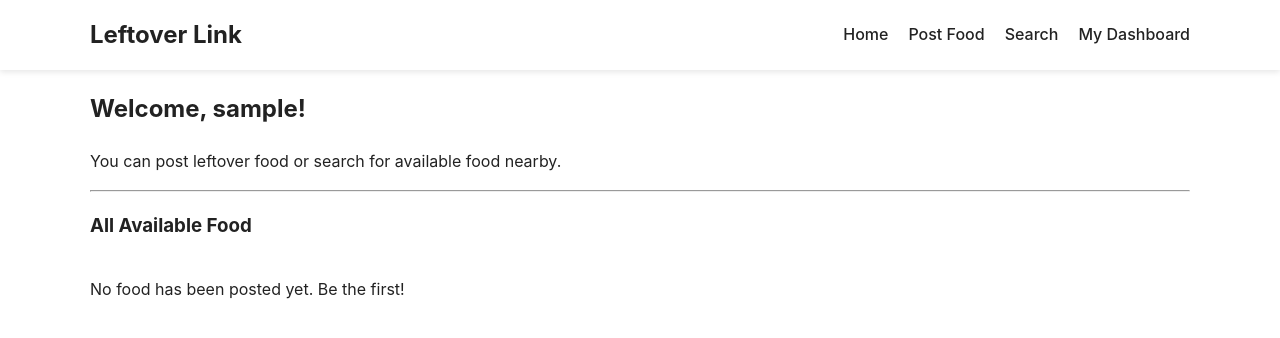
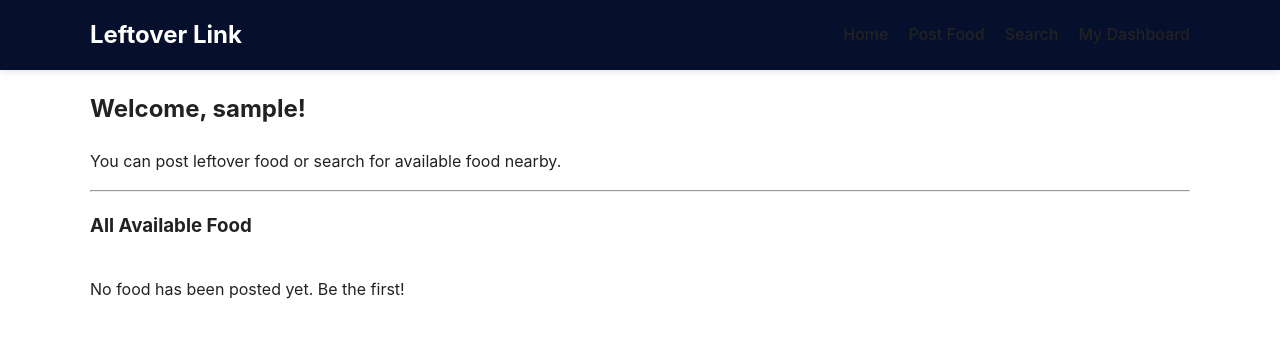
Before and after one commit to AshayKarnavat/leftoverlink, a Flask app: page / in a window 1280 px wide. Shown: the top 338 px of the page. Run offline with Flask 3, Linux system fonts and the light colour scheme; the visitor is signed in with stand-in values (Sample User, id 1); data that the repository does not hold is empty.

Commit message:
Update styles.css
nav bar - navy blue
nav brand - white

```diff
--- a/backend/static/css/styles.css
+++ b/backend/static/css/styles.css
@@ -44,7 +44,7 @@ body {
 
 /* --- Navigation Bar --- */
 .navbar {
-    background: var(--main-bg);
+    background: #06102c;
     box-shadow: 0 2px 6px var(--shadow-color);
     padding: 1rem 2rem;
     position: sticky;
@@ -63,7 +63,7 @@ body {
 .nav-brand {
     font-size: 1.5em;
     font-weight: bold;
-    color: var(--text-color);
+    color: #FFFFFF;
     text-decoration: none;
 }
 
```
